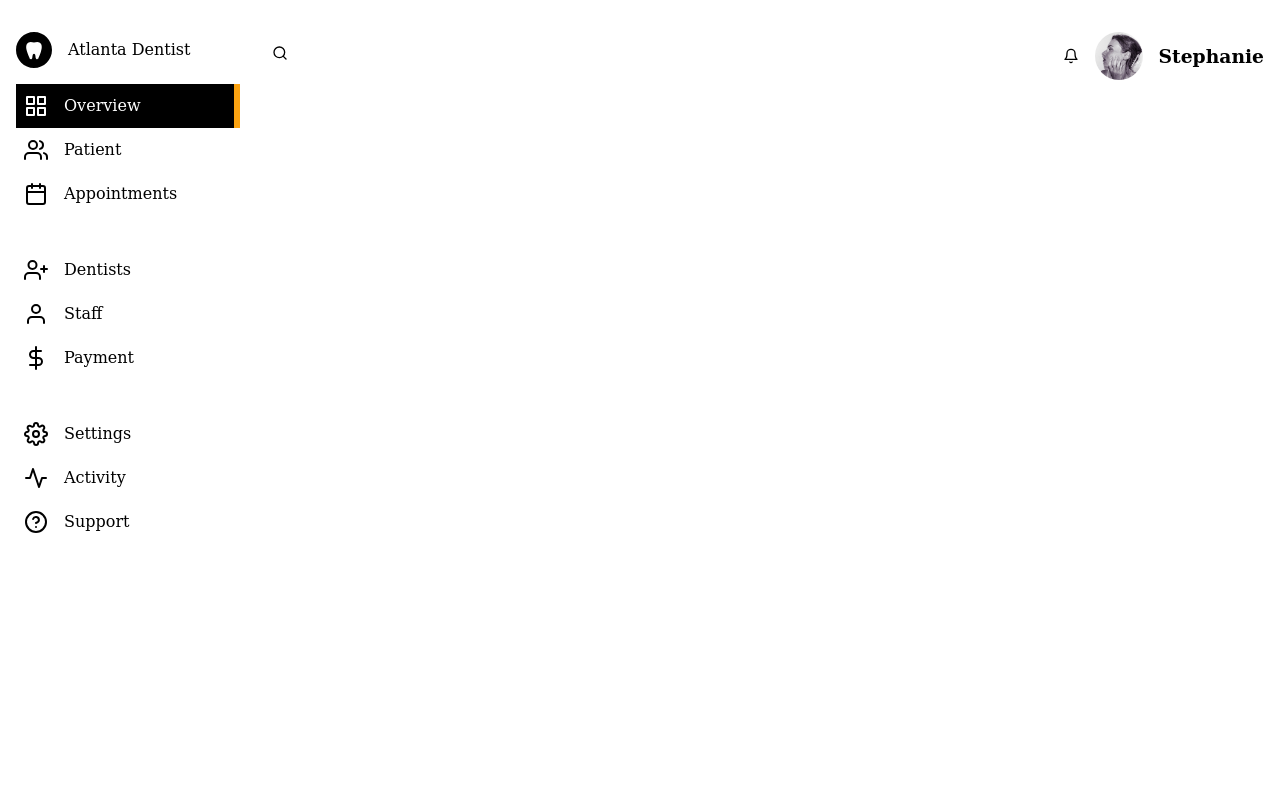
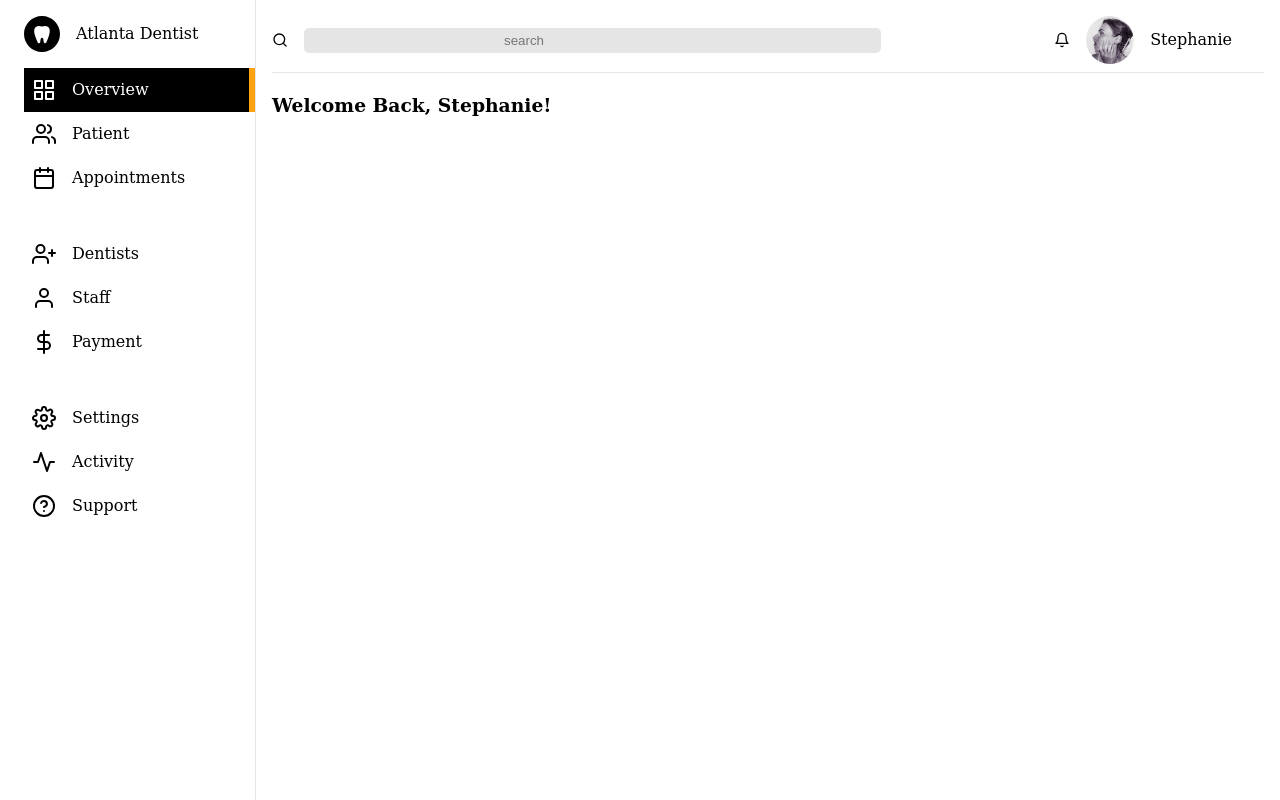
Before and after one commit to cgathua/odinproject-admin, a plain HTML site: page index.html in a window 1280 px wide. Drawn offline with Linux system fonts and the light colour scheme.

Commit message:
style: admin section

```diff
--- a/index.html
+++ b/index.html
@@ -152,7 +152,7 @@
                                 <circle cx="11" cy="11" r="8"></circle>
                                 <line x1="21" y1="21" x2="16.65" y2="16.65"></line>
                             </svg>
-                            <input type="search" name="search" id="search_id">
+                            <input type="search" name="search" id="search_id" placeholder="search">
                         </label>
                     </figure>
 
@@ -164,8 +164,11 @@
                             <path d="M13.73 21a2 2 0 0 1-3.46 0"></path>
                         </svg>
                         <img  src="./pexels-lany-13081260.jpg" alt="admin" width="640" height="640">
-                        <h1>Stephanie</h1>
+                        <figcaption>Stephanie</figcaption>
                     </figure>
+                </section>
+                <section class="dashboard">
+                    <h1>Welcome Back, Stephanie!</h1>
                 </section>
             </article>
         </figure>
--- a/style.css
+++ b/style.css
@@ -2,7 +2,8 @@
     --primary-color: #ffffff;
     --secondary-color: #000000;
     --tertiary-color: #fca311;
-    --desktop-container: 86%;
+    --alternate-color: #e5e5e5;
+    --desktop-container: 95%;
     --mobile-container: 90%;
     --transition: all 0.3s linear;
 }
@@ -37,7 +38,6 @@ body {
 
 .container {
     margin: 0 auto;
-    /* width: var(--desktop-container); */
 }
 
 img {
@@ -62,6 +62,12 @@ h3,
 h4,
 p {
     color: var(--secondary-color);
+}
+
+
+section h1 {
+    text-align: left;
+    margin: 1rem 0 2rem;
 }
 
 /* end of general styling */
@@ -102,13 +108,15 @@ nav>ul {
 }
 
 aside {
-    padding: 1rem;
+    padding-left: 1.5rem;
     height: 100vh;
+    border-right: 1px solid var(--alternate-color);
 }
 
+/* end of aside */
 .main_article {
     margin-top: 1rem;
-    padding: 1rem;
+    padding: 0 1rem;
 }
 
 .admin>figure>img {
@@ -123,12 +131,32 @@ aside {
     gap: 1rem;
 }
 
+.admin figure:nth-child(2) {
+    margin-right: 2rem;
+}
+
 .admin {
     display: flex;
     justify-content: space-between;
     align-items: center;
+    background-color: var(--primary-color);
+    margin-bottom: 0.5rem;
 }
 
-.admin {
-    background-color: var(--primary-color);
+label {
+    display: flex;
+    justify-content: center;
+    align-items: center;
+    gap: 1rem;
 }
+
+input[type="search"] {
+    background-color: var(--alternate-color);
+    padding: 5px 200px;
+    border-radius: 5px;
+}
+
+/* end of admin section */
+section[class="dashboard"] {
+    border-top: 1px solid var(--alternate-color);
+}
```
